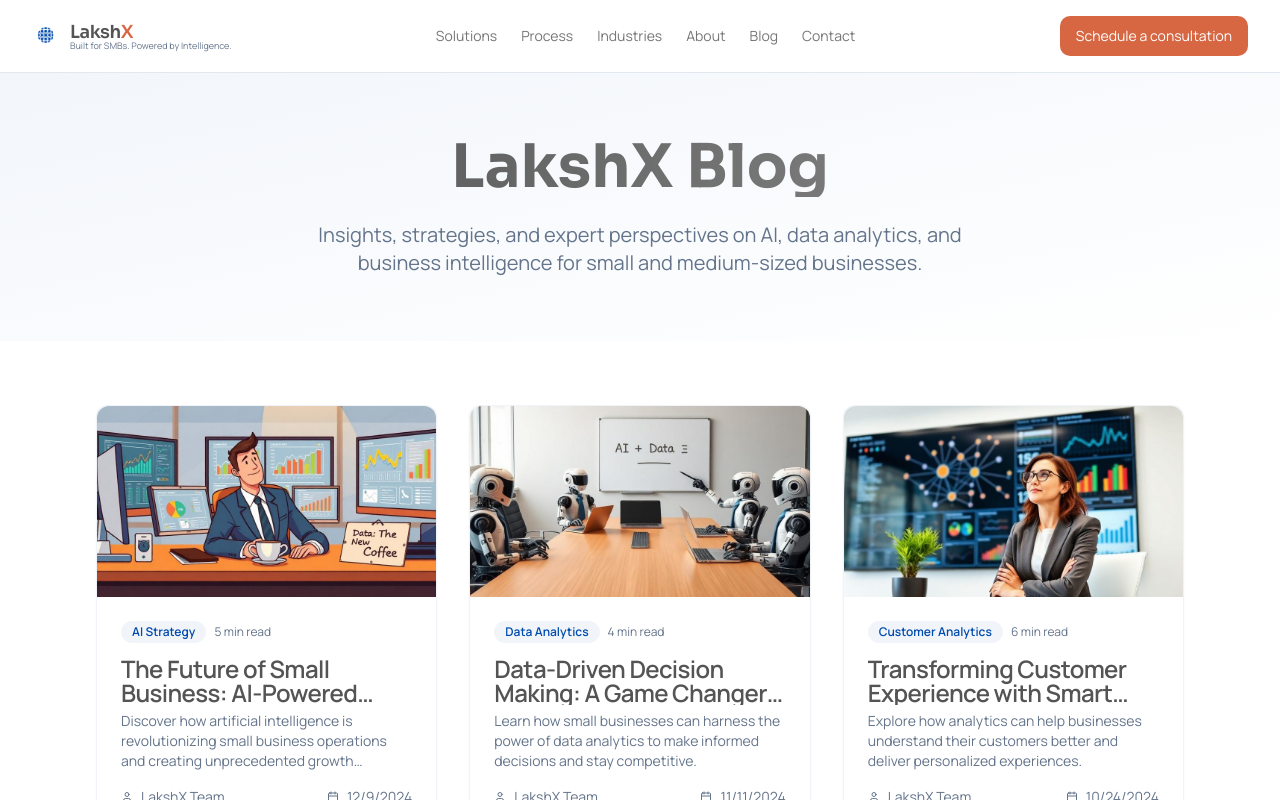
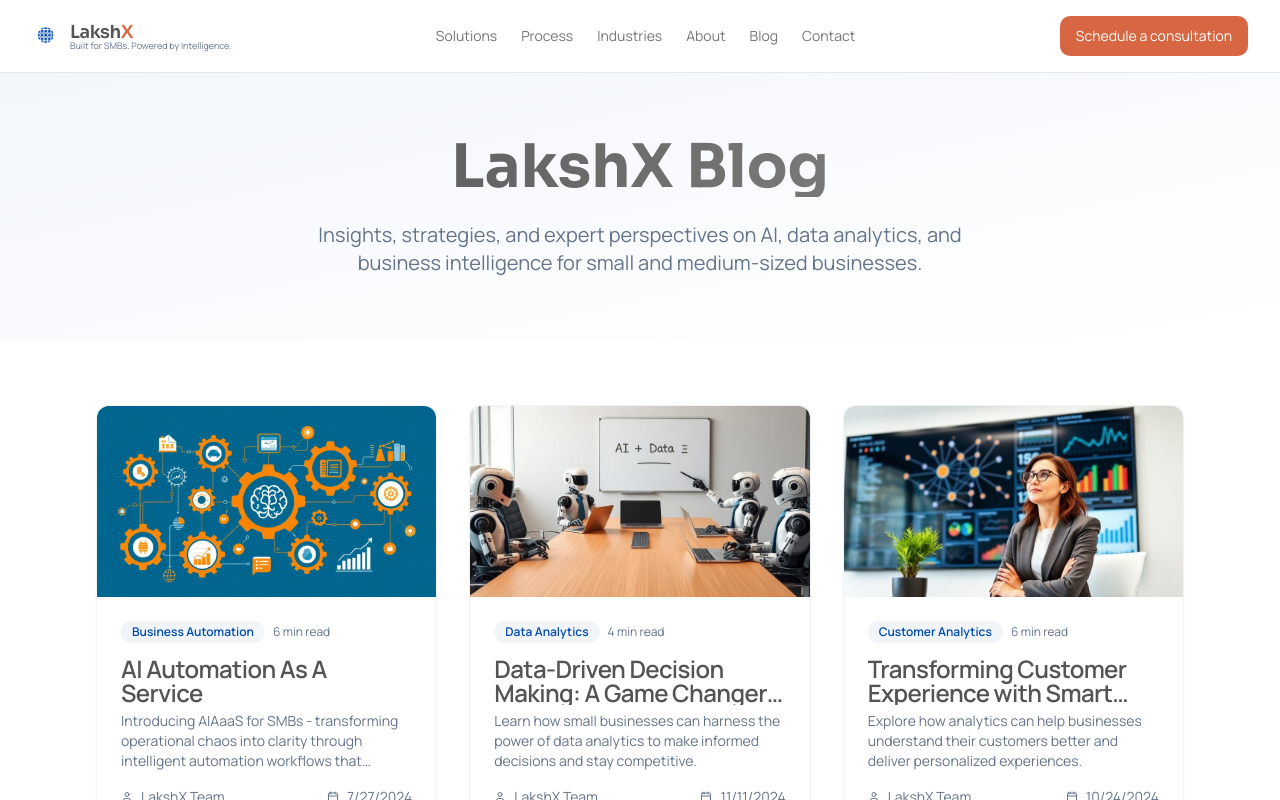
Before and after one commit to DataDrivenAnalyst/lakshx-ai-website, a React (Vite) app: page /blog in a window 1280 px wide. Shown: the top 800 px of the page. Built offline with nearby package versions, Linux system fonts and the light colour scheme.

Commit message:
Update first blog post

```diff
--- a/src/pages/Blog.tsx
+++ b/src/pages/Blog.tsx
@@ -31,15 +31,14 @@ interface BlogPost {
 const blogPosts: BlogPost[] = [
   {
     id: "1",
-    title: "The Future of Small Business: AI-Powered Growth Strategies",
-    excerpt: "Discover how artificial intelligence is revolutionizing small business operations and creating unprecedented growth opportunities.",
-    content: "In today's rapidly evolving business landscape, artificial intelligence is no longer a luxury reserved for large corporations. Small and medium-sized businesses are leveraging AI to streamline operations, enhance customer experiences, and drive sustainable growth. From automated customer service to predictive analytics, AI tools are becoming more accessible and affordable for SMBs.",
+    title: "AI Automation As A Service",
+    excerpt: "Introducing AIAaaS for SMBs - transforming operational chaos into clarity through intelligent automation workflows that eliminate manual tasks and enable faster decision-making.",
+    content: "You've heard of SaaS. But here's what's next: AI Automation as a Service (AIAaaS). In a world where decisions must be made fast and with precision, small and medium businesses can no longer afford to waste hours—or days—just making sense of their data. Especially when that data lives across dozens of platforms and comes in hundreds of formats. Take the case of a mid-sized FMCG company that sells across multiple e-commerce platforms. Every month, they struggle to consolidate and analyze massive volumes of tertiary sales and ad spend data to inform their pricing and marketing decisions. Now, with our custom-built AIAaaS solution, their reality has changed: Every week, over 500 files of raw, messy data are automatically harmonized, validated, and analyzed in under an hour. A clean, smart Ecommerce Performance Dashboard is delivered by Monday 9 AM, just in time for the management's 10:30 AM strategy huddle. AI Agents and ML models work in the background to standardize SKUs, track campaign performance, provide insights and even flag anomalies in ad spend or regional sales. At LakshX, we specialize in building AI and ML-powered automation workflows that turn operational chaos into clarity for SMBs. Because data doesn't create value. Actionable data does.",
     author: "LakshX Team",
-    date: "2024-12-09",
-    category: "AI Strategy",
-    readTime: "5 min read",
-    image: blog1Image,
-    source: "https://www.linkedin.com/feed/update/urn:li:activity:7355119970478907392"
+    date: "2024-07-27",
+    category: "Business Automation",
+    readTime: "6 min read",
+    image: blog1Image
   },
   {
     id: "2",
```
Also changed, not shown: src/assets/blog-1.jpg.
